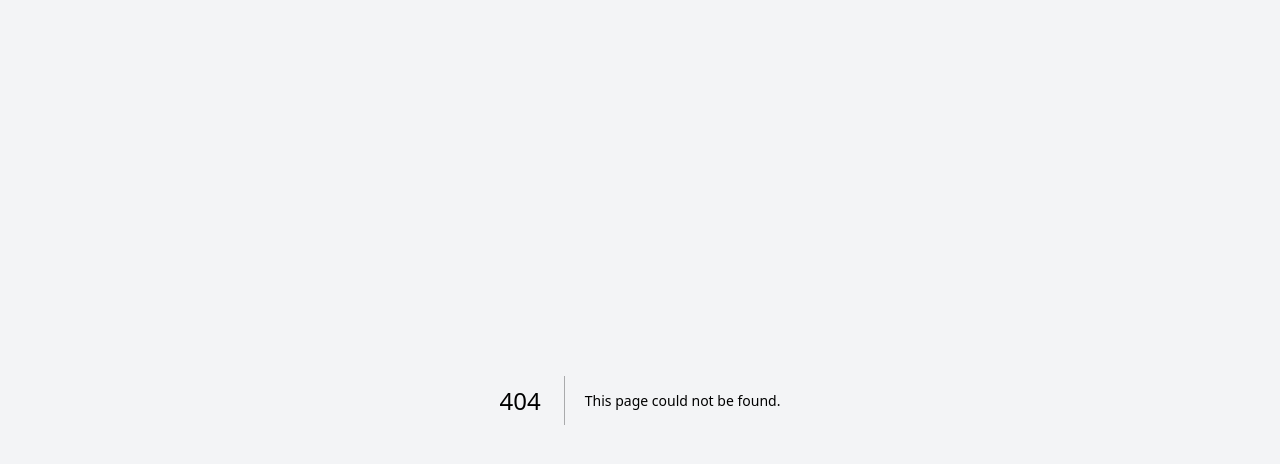
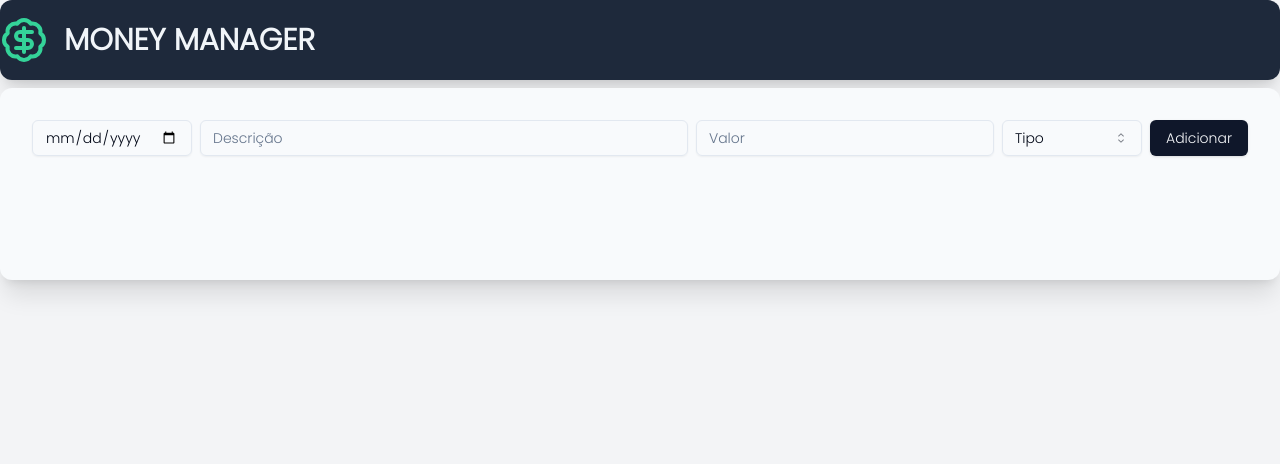
Before and after one commit to brunohhomem/moneymanager-fs, a Next.js app in the folder money-manager-front/: page /dashboard in a window 1280 px wide. Before the commit this address had no page. Shown: the top 464 px of the page. Built offline with nearby package versions, Linux system fonts and the light colour scheme.

Commit message:
feat: add `InsertActivityForm` and `Dashboard` route

```diff
--- /dev/null
+++ b/money-manager-front/src/app/dashboard/layout.tsx
@@ -0,0 +1,17 @@
+import { BadgeDollarSign } from "lucide-react";
+import React from "react";
+
+export default function DashboardLayout({children}: { children: React.ReactNode }) {
+  return (
+    <>
+      <div className="container flex gap-4 bg-slate-800 items-center m-auto h-20 rounded-xl shadow-xl">
+        <BadgeDollarSign className="text-emerald-400" size={48}/>
+        <h1 className="uppercase text-slate-100 font-bold text-3xl">Money Manager</h1>
+      </div>
+      <div className="container items-center gap-4 w-md m-auto mt-2 rounded-xl shadow-xl bg-slate-50 h-48">
+        {children}
+      </div>
+
+    </>
+  )
+}
--- /dev/null
+++ b/money-manager-front/src/app/dashboard/page.tsx
@@ -0,0 +1,9 @@
+import { InsertActivityForm } from "@/components/dashboard/insert-activity-form";
+
+export default function Dashboard(){
+  return(
+    <>
+      <InsertActivityForm/>
+    </>
+  )
+}
--- /dev/null
+++ b/money-manager-front/src/components/dashboard/insert-activity-form/index.tsx
@@ -0,0 +1,25 @@
+import { Button } from "@/components/ui/button";
+import { Input } from "@/components/ui/input";
+import { Select, SelectContent, SelectItem, SelectTrigger, SelectValue } from "@/components/ui/select";
+
+
+export function InsertActivityForm() {
+  return (
+    <div className="flex space-x-2 p-8">
+      <Input type="date" className="max-w-[10rem]"/>
+      <Input type="text" placeholder="Descrição"/>
+      <Input type="number" className="w-max" placeholder="Valor"/>
+
+      <Select>
+        <SelectTrigger className="w-80">
+          <SelectValue placeholder="Tipo" />
+        </SelectTrigger>
+        <SelectContent>
+          <SelectItem value="0">Entrada</SelectItem>
+          <SelectItem value="1">Saída</SelectItem>
+        </SelectContent>
+      </Select>
+      <Button>Adicionar</Button>
+    </div>
+  )
+}
```
